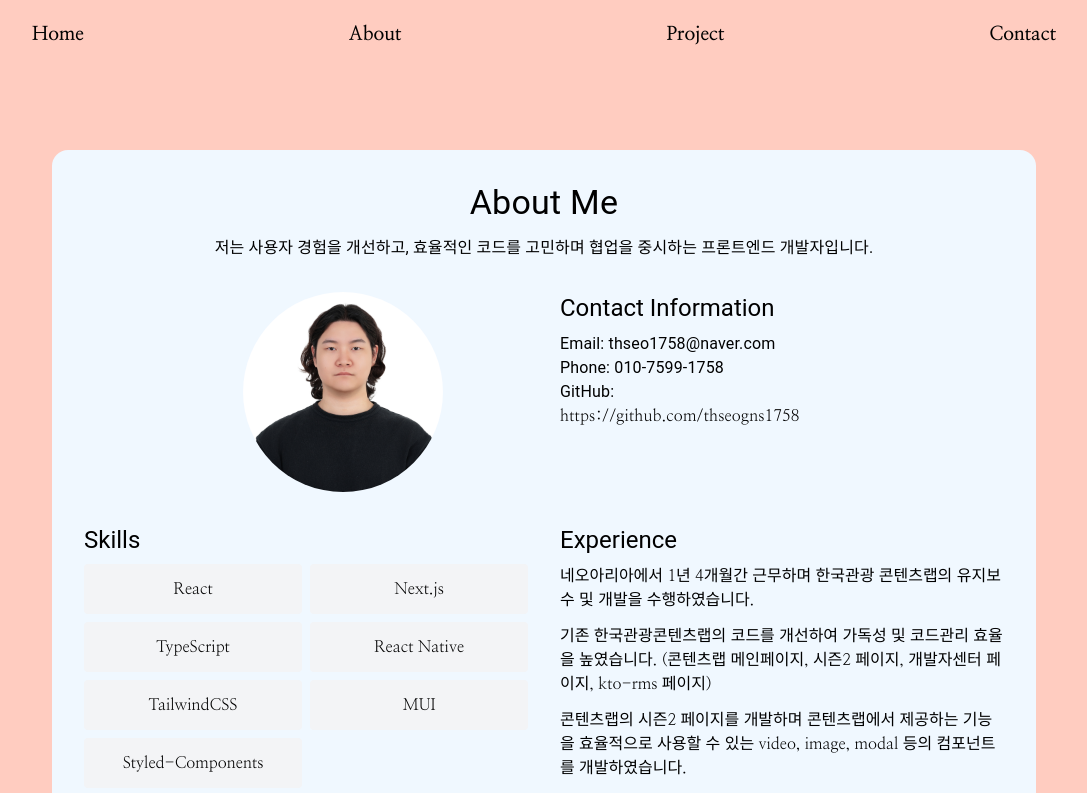
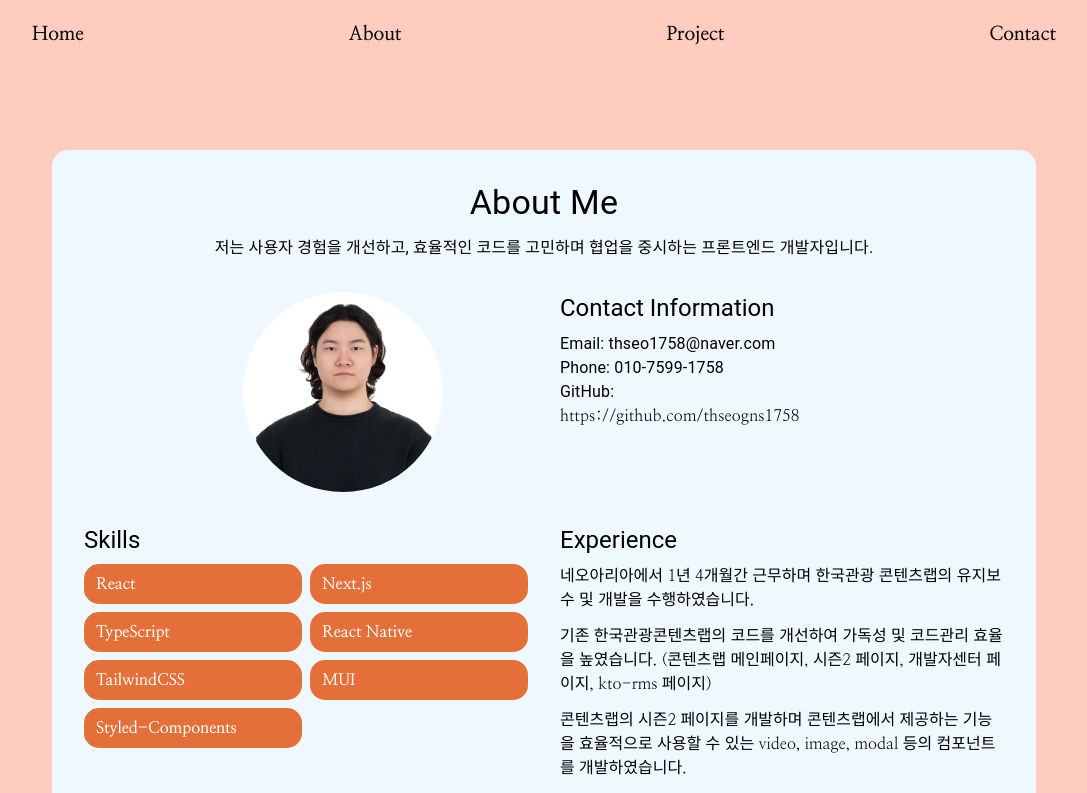
Before and after one commit to thseogns1758/2025-portfilio, a Next.js app: page /about in a window 1280 px wide. Shown: the top 793 px of the page, without its empty margins (96-1183 px from the left). Built offline with nearby package versions, Linux system fonts and the light colour scheme; a web font is replaced by a local one.

Commit message:
chip color change

```diff
--- a/src/app/[category]/content-components/components/Chip.tsx
+++ b/src/app/[category]/content-components/components/Chip.tsx
@@ -1,9 +1,10 @@
 import React from "react";
 import { Box } from "@mui/material";
+import "./chip.css";
 
 const Chip = ({ children }: { children: React.ReactNode }) => {
   return (
-    <Box className="px-3 py-1 h-[50px] bg-gray-100 rounded flex items-center justify-center">
+    <Box className="chip">
       <span>{children}</span>
     </Box>
   );
--- /dev/null
+++ b/src/app/[category]/content-components/components/chip.css
@@ -0,0 +1,7 @@
+.chip {
+  border-radius: 15px;
+  background-color: #e46f39;
+  color: #ffffff;
+  padding: 8px 12px;
+  font-weight: bold;
+}
```
